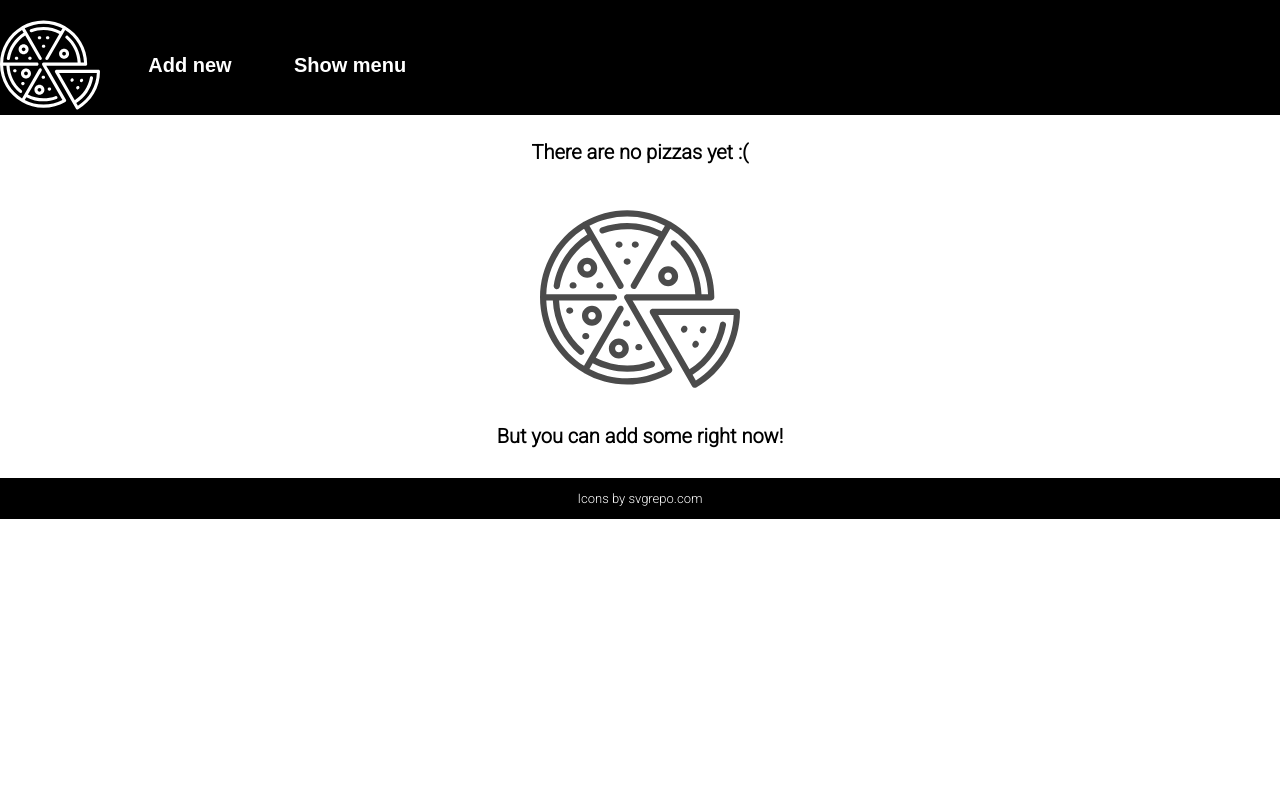
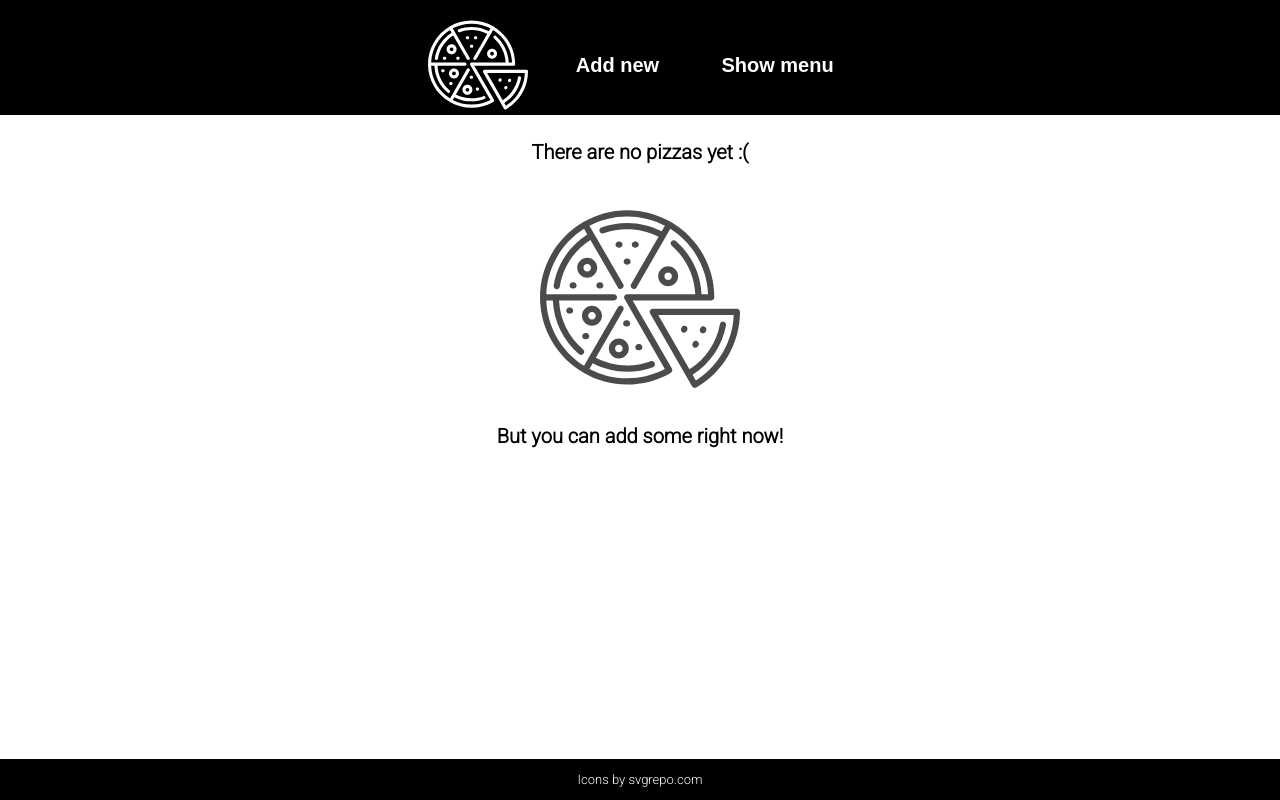
Before and after one commit to artkcs/PizzaMenuUI, a plain HTML site: page index.html in a window 1280 px wide. Drawn offline with nearby package versions, Linux system fonts and the light colour scheme.

Commit message:
Add files via upload

```diff
--- a/css/styles.css
+++ b/css/styles.css
@@ -1,14 +1,26 @@
+html, body {
+    height: 100%;
+}
 body
 {
     margin: 0;
     padding: 0;
     font-family: 'Roboto', sans-serif;
+    display: flex;
+    flex-direction: column;
+}
+
+.content {
+    flex: 1 0 auto;
 }
 
 .heading-block {
+    position: sticky;
+    top: 0;
     display: flex;
     gap: 15px;
     align-items: center;
+    justify-content: center;
     width: 100%;
     margin: 0;
     padding-top: 15px;
@@ -17,8 +29,6 @@ body
 }
 
 .heading-block--scroll {
-    position: fixed;
-    top: 0;
     z-index: 1;
     padding-top: 0;
 }
@@ -50,7 +60,7 @@ body
     display: none;
     width: 500px;
     text-align: center;
-    margin: 15px auto 0 auto;
+    margin: 25px auto 0 auto;
     padding-top: 5px;
     padding-bottom: 10px;
     box-shadow: 0 0 10px rgb(144,144,144);
@@ -227,6 +237,7 @@ body
 }
 
 .footer-block {
+    flex-shrink: 0;
     display: flex;
     justify-content: center;
     align-content: center;
--- a/index.html
+++ b/index.html
@@ -12,6 +12,7 @@
     <title>Pizza menu</title>
 </head>
 <body>
+    <div class="content">
         <div class="heading-block">
             <img src="img/pizza_logo.svg" class="heading-block__logo" alt="Pizzeria logo" width="100" height="100"/>
             <div class="btn-block">
@@ -54,6 +55,7 @@
 
         <div class="menu-block">
         </div>
+    </div>
 
     <div class="footer-block">
         <p>Icons by svgrepo.com</p>
--- a/js/script.js
+++ b/js/script.js
@@ -14,15 +14,15 @@ $(document).ready(function() {
     $(document).scroll(function() {
         var dist = $(this).scrollTop();
 
-        if (dist > 100) {
+        if (dist > 5) {
             $(".heading-block").addClass("heading-block--scroll");
             $(".heading-block__logo").hide();
         }
 
         else {
-            $(".heading-block").removeClass("heading-block--scroll");
-            $(".heading-block__logo").show();
-        }
+                $(".heading-block").removeClass("heading-block--scroll");
+                $(".heading-block__logo").show();
+            }
     });
 
     //Selecting photo for a new pizza
@@ -170,7 +170,6 @@ $(document).ready(function() {
 
     $("body").on('click', '.pizza__remove-btn', function() {
         var pizzaToRemoveIdx = $(this).parent().index();
-        console.log(pizzaToRemoveIdx);
 
         //Disable deleting other elements while deleting current
         $(".pizza__remove-btn").each(function(){
```
Lines whose indentation alone changed are shown as unchanged.
